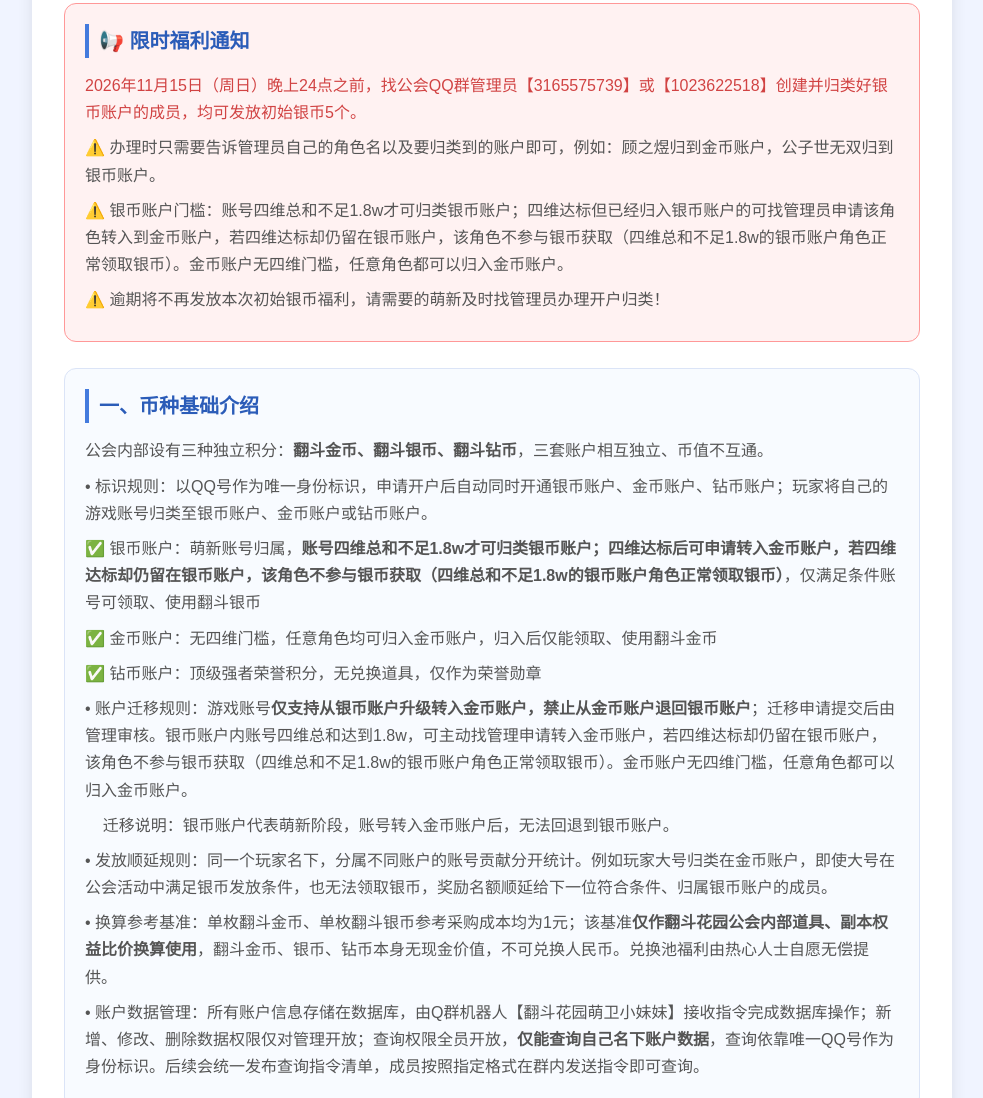
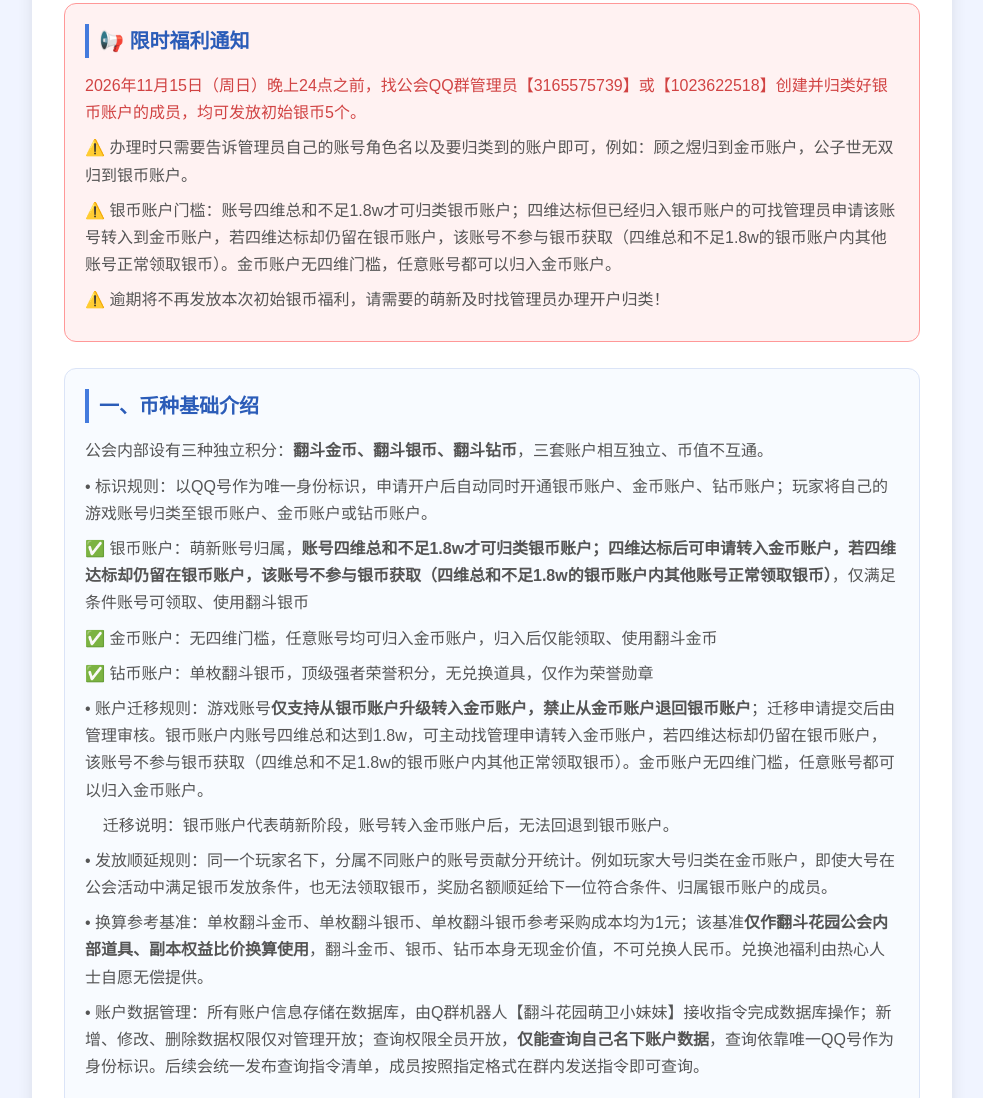
Before and after one commit to AHSDASKJDH/AHSDASKJDH.github.io, a plain HTML site: page index.html in a window 1280 px wide. Shown: the part 312-1410 px from the top of the page, without its empty margins (148-1131 px from the left). Drawn offline with Linux system fonts and the light colour scheme.

Commit message:
Update index.html

```diff
--- a/index.html
+++ b/index.html
@@ -163,8 +163,8 @@
     <div class="section notice-section">
         <h2>📢 限时福利通知</h2>
         <p class="tip-text warn-text">2026年11月15日（周日）晚上24点之前，找公会QQ群管理员【3165575739】或【1023622518】创建并归类好银币账户的成员，均可发放初始银币5个。</p>
-        <p class="tip-text">⚠️ 办理时只需要告诉管理员自己的角色名以及要归类到的账户即可，例如：顾之煜归到金币账户，公子世无双归到银币账户。</p>
-        <p class="tip-text">⚠️ 银币账户门槛：账号四维总和不足1.8w才可归类银币账户；四维达标但已经归入银币账户的可找管理员申请该角色转入到金币账户，若四维达标却仍留在银币账户，该角色不参与银币获取（四维总和不足1.8w的银币账户角色正常领取银币）。金币账户无四维门槛，任意角色都可以归入金币账户。</p>
+        <p class="tip-text">⚠️ 办理时只需要告诉管理员自己的账号角色名以及要归类到的账户即可，例如：顾之煜归到金币账户，公子世无双归到银币账户。</p>
+        <p class="tip-text">⚠️ 银币账户门槛：账号四维总和不足1.8w才可归类银币账户；四维达标但已经归入银币账户的可找管理员申请该账号转入到金币账户，若四维达标却仍留在银币账户，该账号不参与银币获取（四维总和不足1.8w的银币账户内其他账号正常领取银币）。金币账户无四维门槛，任意账号都可以归入金币账户。</p>
         <p class="tip-text">⚠️ 逾期将不再发放本次初始银币福利，请需要的萌新及时找管理员办理开户归类！</p>
     </div>
 
@@ -172,20 +172,20 @@
         <h2>一、币种基础介绍</h2>
         <p class="tip-text">公会内部设有三种独立积分：<strong>翻斗金币、翻斗银币、翻斗钻币</strong>，三套账户相互独立、币值不互通。</p>
         <p class="tip-text">• 标识规则：以QQ号作为唯一身份标识，申请开户后自动同时开通银币账户、金币账户、钻币账户；玩家将自己的游戏账号归类至银币账户、金币账户或钻币账户。</p>
-        <p class="tip-text">✅ 银币账户：萌新账号归属，<strong>账号四维总和不足1.8w才可归类银币账户；四维达标后可申请转入金币账户，若四维达标却仍留在银币账户，该角色不参与银币获取（四维总和不足1.8w的银币账户角色正常领取银币）</strong>，仅满足条件账号可领取、使用翻斗银币</p>
-        <p class="tip-text">✅ 金币账户：无四维门槛，任意角色均可归入金币账户，归入后仅能领取、使用翻斗金币</p>
-        <p class="tip-text">✅ 钻币账户：顶级强者荣誉积分，无兑换道具，仅作为荣誉勋章</p>
-        <p class="tip-text">• 账户迁移规则：游戏账号<strong>仅支持从银币账户升级转入金币账户，禁止从金币账户退回银币账户</strong>；迁移申请提交后由管理审核。银币账户内账号四维总和达到1.8w，可主动找管理申请转入金币账户，若四维达标却仍留在银币账户，该角色不参与银币获取（四维总和不足1.8w的银币账户角色正常领取银币）。金币账户无四维门槛，任意角色都可以归入金币账户。</p>
+        <p class="tip-text">✅ 银币账户：萌新账号归属，<strong>账号四维总和不足1.8w才可归类银币账户；四维达标后可申请转入金币账户，若四维达标却仍留在银币账户，该账号不参与银币获取（四维总和不足1.8w的银币账户内其他账号正常领取银币）</strong>，仅满足条件账号可领取、使用翻斗银币</p>
+        <p class="tip-text">✅ 金币账户：无四维门槛，任意账号均可归入金币账户，归入后仅能领取、使用翻斗金币</p>
+        <p class="tip-text">✅ 钻币账户：单枚翻斗银币，顶级强者荣誉积分，无兑换道具，仅作为荣誉勋章</p>
+        <p class="tip-text">• 账户迁移规则：游戏账号<strong>仅支持从银币账户升级转入金币账户，禁止从金币账户退回银币账户</strong>；迁移申请提交后由管理审核。银币账户内账号四维总和达到1.8w，可主动找管理申请转入金币账户，若四维达标却仍留在银币账户，该账号不参与银币获取（四维总和不足1.8w的银币账户内其他正常领取银币）。金币账户无四维门槛，任意账号都可以归入金币账户。</p>
         <p class="tip-text">&nbsp;&nbsp;&nbsp;&nbsp;迁移说明：银币账户代表萌新阶段，账号转入金币账户后，无法回退到银币账户。</p>
         <p class="tip-text">• 发放顺延规则：同一个玩家名下，分属不同账户的账号贡献分开统计。例如玩家大号归类在金币账户，即使大号在公会活动中满足银币发放条件，也无法领取银币，奖励名额顺延给下一位符合条件、归属银币账户的成员。</p>
-        <p class="tip-text">• 换算参考基准：单枚翻斗金币、单枚翻斗银币参考采购成本均为1元；该基准<strong>仅作翻斗花园公会内部道具、副本权益比价换算使用</strong>，翻斗金币、银币、钻币本身无现金价值，不可兑换人民币。兑换池福利由热心人士自愿无偿提供。</p>
+        <p class="tip-text">• 换算参考基准：单枚翻斗金币、单枚翻斗银币、单枚翻斗银币参考采购成本均为1元；该基准<strong>仅作翻斗花园公会内部道具、副本权益比价换算使用</strong>，翻斗金币、银币、钻币本身无现金价值，不可兑换人民币。兑换池福利由热心人士自愿无偿提供。</p>
         <p class="tip-text">• 账户数据管理：所有账户信息存储在数据库，由Q群机器人【翻斗花园萌卫小妹妹】接收指令完成数据库操作；新增、修改、删除数据权限仅对管理开放；查询权限全员开放，<strong>仅能查询自己名下账户数据</strong>，查询依靠唯一QQ号作为身份标识。后续会统一发布查询指令清单，成员按照指定格式在群内发送指令即可查询。</p>
     </div>
 
     <div class="section">
         <h2>二、翻斗银币（萌新激励积分）</h2>
         <h3>服务对象</h3>
-        <p class="tip-text">用于量化公会萌新在各类公会活动中的贡献，扶持萌新成长。有意参与激励计划的成员，向会长提交开户申请即可开通账户；奖励统计、银币发放，仅面向归属银币账户、四维总和不足1.8w的游戏账号；四维达标但留在银币账户的角色不参与银币获取。</p>
+        <p class="tip-text">用于量化公会萌新在各类公会活动中的贡献，扶持萌新成长。有意参与激励计划的成员，向会长提交开户申请即可开通账户；奖励统计、银币发放，仅面向归属银币账户、四维总和不足1.8w的游戏账号；四维达标但留在银币账户的账号不参与银币获取。</p>
         <h3>获取渠道细则</h3>
         <p class="tip-text">1. 公会争霸（一周一次）<br>
             &nbsp;&nbsp;&nbsp;&nbsp;计算规则：个人积分 ÷ 1000，保留 1 位小数<br>
@@ -199,7 +199,7 @@
         <p class="tip-text">3. 周贡献（一周一次）<br>
             &nbsp;&nbsp;&nbsp;&nbsp;计算规则：（个人周贡献值－3000）÷2000，保留 1 位小数<br>
             &nbsp;&nbsp;&nbsp;&nbsp;例：周贡献6000 → (6000-3000)÷2000=1.5 → 发放1.5银币<br>
-            &nbsp;&nbsp;&nbsp;&nbsp;上限：10000 贡献值封顶，即6银币</p>
+            &nbsp;&nbsp;&nbsp;&nbsp;上限：10000 贡献值封顶，即3.5银币</p>
         <p class="tip-text">4. 寻宝大冒险（每周13次）<br>
             &nbsp;&nbsp;&nbsp;&nbsp;每周可参与 13 次，取排名前 5 发放银币<br>
             &nbsp;&nbsp;&nbsp;&nbsp;🥇第 1 名：1.0 银币<br>
@@ -261,7 +261,7 @@
     <div class="section">
         <h2>三、翻斗金币（大佬带新激励积分）</h2>
         <h3>服务对象</h3>
-        <p class="tip-text">金币账户无四维门槛，任意角色都可以归入金币账户；激励玩家主动带萌新通关副本，带队玩家赚取金币后，兑换自身难以独立通关的副本权益。</p>
+        <p class="tip-text">金币账户无四维门槛，任意账号都可以归入金币账户；激励玩家主动带萌新通关副本，带队玩家赚取金币后，兑换自身难以独立通关的副本权益。</p>
         <h3>获取渠道</h3>
         <p class="tip-text">带领公会萌新通关副本，按副本参考市场价结算：<strong>萌新消耗对应数量银币，带队玩家获得等额金币</strong>。</p>
         <p class="tip-text">&nbsp;&nbsp;&nbsp;&nbsp;举例：A带了B和C两个萌新通关英雄冰雪，冰雪单次参考市场价1r，则分别消耗B、C各1银币，A一共获得2金币。</p>
@@ -304,7 +304,7 @@
         <div class="command-block">
             <p>👉 普通成员可用指令（仅查询自己账号，QQ身份校验）</p>
             <div class="command-item">查账户</div>
-            <p style="font-size:14px;margin:4px 0 12px;">发送后机器人返回当前QQ绑定账户：金币数量、银币数量、钻币数量、账户绑定的游戏角色名</p>
+            <p style="font-size:14px;margin:4px 0 12px;">发送后机器人返回当前QQ绑定账户：金币数量、银币数量、钻币数量、账户绑定的账号角色名</p>
 
             <p>👉 管理员专用指令模板</p>
             <div class="command-item">- 查询他人账户：`查询-QQ号`<br>- 增加币：`增加-QQ号-币种-数量-备注`<br>- 扣减币：`减少-QQ号-币种-数量-备注`<br>- 归类账户：`归类账户-QQ号-角色名-账户类型`<br>- 删除账户：`删除账户-QQ号-角色名-账户类型`</div>
```
